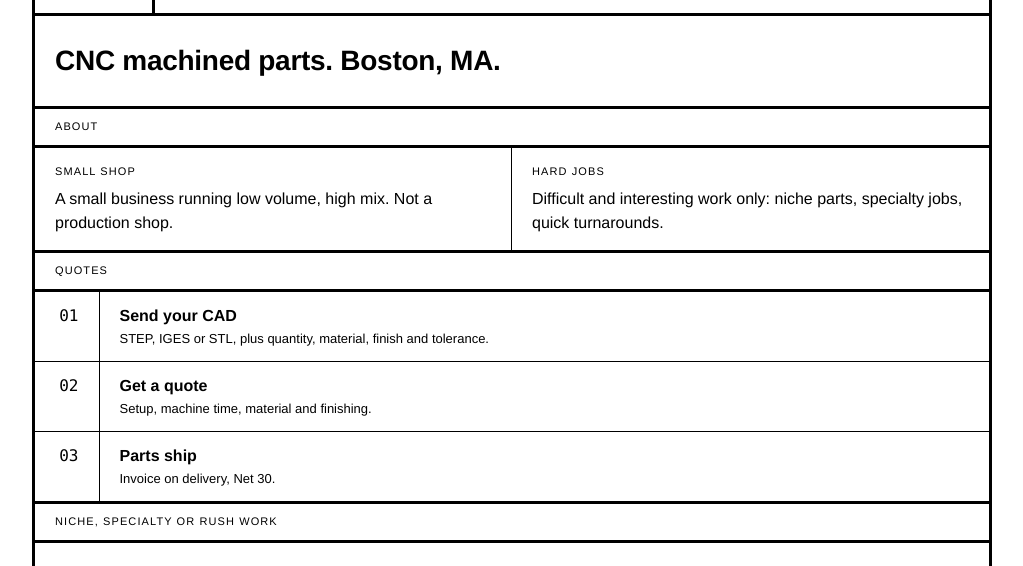
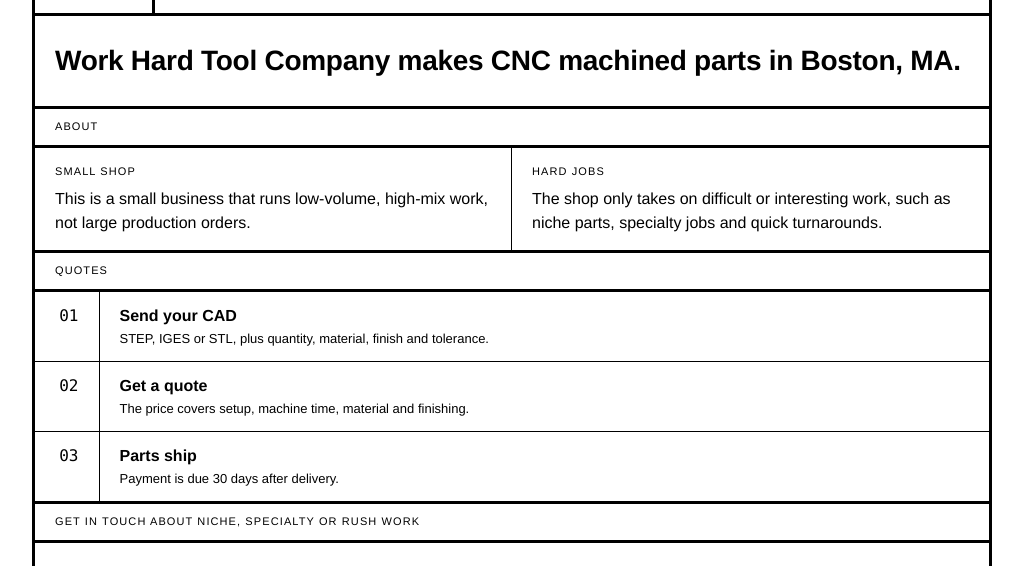
Before and after one commit to frankoooooooo/work-hard-tool-company, a plain HTML site: page index.html in a window 1280 px wide. Shown: the part 147-713 px from the top of the page, without its empty margins (128-1151 px from the left). Drawn offline with Linux system fonts and the light colour scheme.

Commit message:
Copy in full sentences (slopsift)

```diff
--- a/index.html
+++ b/index.html
@@ -51,13 +51,13 @@ footer{padding:10px 20px;font-size:11px;text-transform:uppercase;letter-spacing:
     <div class="name"><b>Work Hard Tool Company</b><small>Precision under pressure</small></div>
   </header>
 
-  <section class="lead">CNC machined parts. Boston, MA.</section>
+  <section class="lead">Work Hard Tool Company makes CNC machined parts in Boston, MA.</section>
 
   <section id="about">
     <h2>About</h2>
     <div class="grid two">
-      <div><span class="lbl">Small shop</span>A small business running low volume, high mix. Not a production shop.</div>
-      <div><span class="lbl">Hard jobs</span>Difficult and interesting work only: niche parts, specialty jobs, quick turnarounds.</div>
+      <div><span class="lbl">Small shop</span>This is a small business that runs low-volume, high-mix work, not large production orders.</div>
+      <div><span class="lbl">Hard jobs</span>The shop only takes on difficult or interesting work, such as niche parts, specialty jobs and quick turnarounds.</div>
     </div>
   </section>
 
@@ -65,13 +65,13 @@ footer{padding:10px 20px;font-size:11px;text-transform:uppercase;letter-spacing:
     <h2>Quotes</h2>
     <table>
       <tr><td class="n mono">01</td><td><b>Send your CAD</b><small>STEP, IGES or STL, plus quantity, material, finish and tolerance.</small></td></tr>
-      <tr><td class="n mono">02</td><td><b>Get a quote</b><small>Setup, machine time, material and finishing.</small></td></tr>
-      <tr><td class="n mono">03</td><td><b>Parts ship</b><small>Invoice on delivery, Net 30.</small></td></tr>
+      <tr><td class="n mono">02</td><td><b>Get a quote</b><small>The price covers setup, machine time, material and finishing.</small></td></tr>
+      <tr><td class="n mono">03</td><td><b>Parts ship</b><small>Payment is due 30 days after delivery.</small></td></tr>
     </table>
   </section>
 
   <section id="contact">
-    <h2>Niche, specialty or rush work</h2>
+    <h2>Get in touch about niche, specialty or rush work</h2>
     <!-- TODO: put the real address here, in both places -->
     <a class="cta" href="mailto:hello@example.com">hello@example.com</a>
   </section>
```
